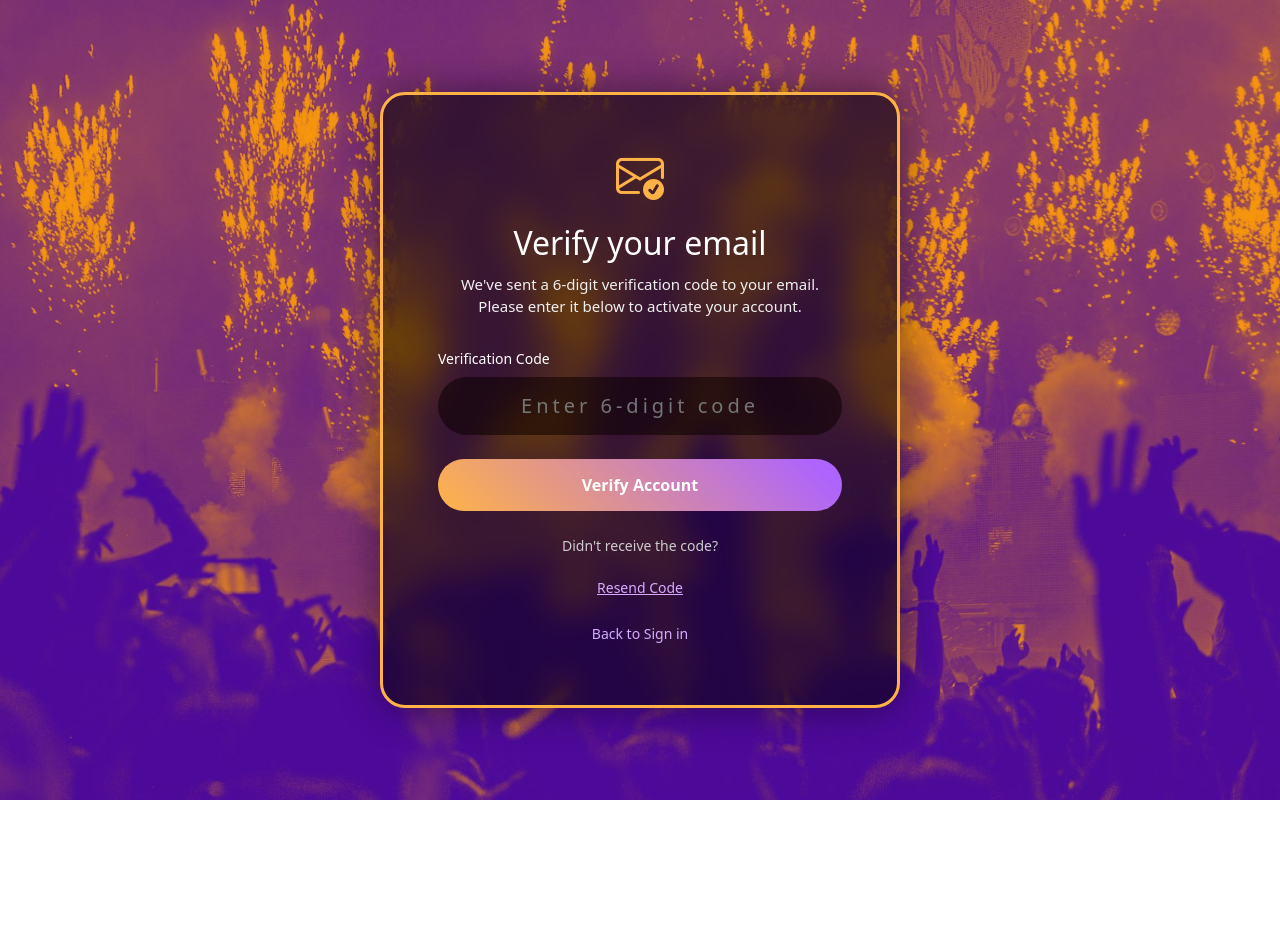
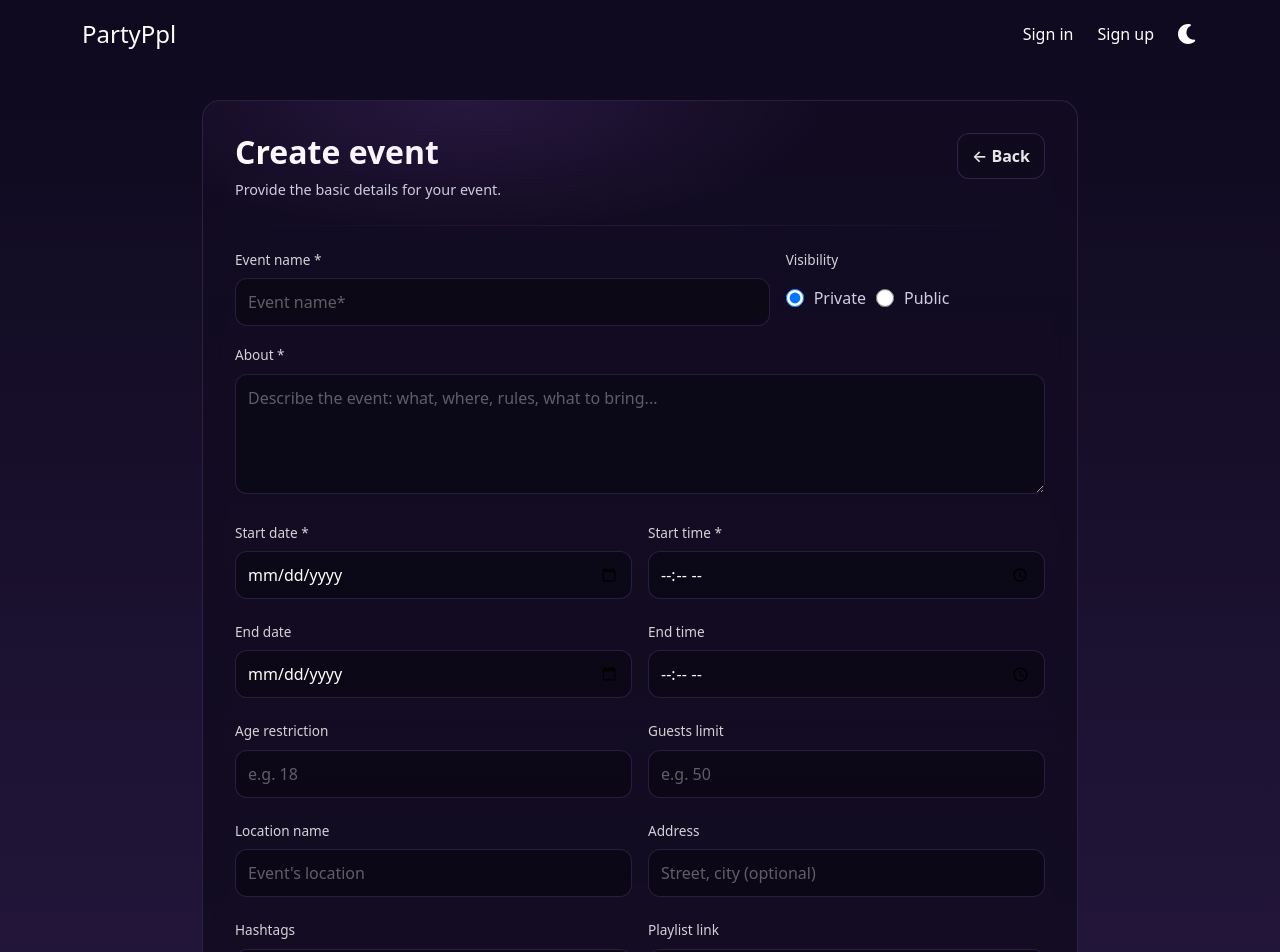
Before and after one commit to domii0102/partyPplv2.0, a Vue app in the folder client/: page /event/create in a window 1280 px wide. Before the commit this address led to /verify-email. Shown: the top 952 px of the page. Before the commit the page ends 800 px from the top, so only its background shows below. Built offline with nearby package versions, Linux system fonts and the light colour scheme.

Commit message:
Dodano walidację danych w formularzu tworzenia eventu

```diff
--- a/client/src/router/index.js
+++ b/client/src/router/index.js
@@ -31,7 +31,7 @@ const routes = [
   {
     path: '/event/create',
     component: CreateEventView,
-    meta: { requiresAuth: true, requiresVerification: true }
+    meta: { requiresAuth: false, requiresVerification: false } //ZMIENIAM TYMCZASOWO BO LOGOWANIE EJSCZE NIE DZIALA
   },
   {
     path: '/event/feed',
--- a/client/src/views/Event/CreateEventView.vue
+++ b/client/src/views/Event/CreateEventView.vue
@@ -15,104 +15,102 @@
 
                     <hr class="event-divider" />
 
-                    <form id="eventForm">
-                        <input type="hidden" name="eventStatus" value="ACTIVE"/>
+                    <form id="eventForm" @submit.prevent="handleRegister" novalidate>
+                        <input v-model="formData.status" type="hidden" name="eventStatus" value="ACTIVE"/>
                         <div class="row g-3">
                             <div class="col-md-8">
                                 <label class="event-label">Event name *</label>
-                                <input name="eventName" class="event-input" maxlength="64" required placeholder="Event name*"/>
-                                <div class="event-error">Event name is required (max 64 characters).</div>
+                                <input v-model="formData.eventName" name="eventName" class="event-input" maxlength="64" required placeholder="Event name*"/>
+                                <span v-if="errors.eventName" class="error-text">{{ errors.eventName }}</span>
                             </div>
 
                             <div class="col-md-4">
                                 <label class="event-label">Visibility</label>
                                 <div class="event-radio mt-2">
-                                    <!-- Nie pamietam jak w modelu jest zapisywana widocznosc
-                                     ale jezeli nie jest jako boolean to w przyszlosci mozna
-                                     rozszerzyc o inne tryby widocznosci np nwm jakie ale mozna
-                                     by bylo chyba ze jest boolean to nie -->
-                                    <input id="private" type="radio" name="isPublic" value="false" checked>
-                                    <label for="private">Private</label>
-                                    <input id="public" type="radio" name="isPublic" value="true">
+                                    <input v-model="formData.isPublic" id="private" type="radio" name="isPublic" value="false" checked>
+                                    <label for="private">Private</label> <!--Upewnic sie ze tak dziala boolean bo nwm-->
+                                    <input v-model="formData.isPublic" id="public" type="radio" name="isPublic" value="true">
                                     <label for="public">Public</label>
                                 </div>
                             </div>
                         </div>
                         <div class="mt-3">
                             <label class="event-label">About *</label>
-                            <textarea name="description" class="event-textarea" maxlength="512" required
+                            <textarea v-model="formData.description" name="description" class="event-textarea" maxlength="512" required
                                     placeholder="Describe the event: what, where, rules, what to bring..."></textarea>
-                            <div class="event-error">About is required (max 512 characters).</div>
+                            <span v-if="errors.description" class="error-text">{{ errors.description }}</span>
                         </div>
 
                         <div class="row g-3 mt-1">
                             <div class="col-md-6">
                                 <label class="event-label">Start date *</label>
-                                <input type="date" name="eventDate" class="event-input" required />
-                                <div class="event-error">Please choose a start date.</div>
+                                <input v-model="formData.eventDate" type="date" name="eventDate" class="event-input" required />
+                                <span v-if="errors.eventDate" class="error-text">{{ errors.eventDate }}</span>
                             </div>
 
                             <div class="col-md-6">
                                 <label class="event-label">Start time *</label>
-                                <input type="time" name="eventTime" class="event-input" required />
-                                <div class="event-error">Please choose a start time.</div>
+                                <input v-model="formData.eventTime" type="time" name="eventTime" class="event-input" required />
+                                <span v-if="errors.eventTime" class="error-text">{{ errors.eventTime }}</span>
                             </div>
                         </div>
 
                         <div class="row g-3 mt-1">
                             <div class="col-md-6">
                                 <label class="event-label">End date</label>
-                                <input type="date" name="endDate" class="event-input" />
+                                <input v-model="formData.endDate" type="date" name="endDate" class="event-input" />
+                                <span v-if="errors.endDate" class="error-text">{{ errors.endDate }}</span>
                             </div>
 
                             <div class="col-md-6">
                                 <label class="event-label">End time</label>
-                                <input type="time" name="endTime" class="event-input" />
+                                <input v-model="formData.endTime" type="time" name="endTime" class="event-input" />
+                                <span v-if="errors.endTime" class="error-text">{{ errors.endTime }}</span>
                             </div>
                         </div>
 
                         <div class="row g-3 mt-1">
                             <div class="col-md-6">
                                 <label class="event-label">Age restriction</label>
-                                <input type="number" name="ageRestriction" class="event-input" min="0" placeholder="e.g. 18" />
+                                <input v-model="formData.ageRestriction" type="number" name="ageRestriction" class="event-input" min="0" placeholder="e.g. 18" />
                             </div>
                             <div class="col-md-6">
                                 <label class="event-label">Guests limit</label>
-                                <input type="number" name="guestLimit" class="event-input" min="1" placeholder="e.g. 50" />
+                                <input v-model="formData.guestsLimit" type="number" name="guestLimit" class="event-input" min="1" placeholder="e.g. 50" />
                             </div>
                         </div>
 
                         <div class="row g-3 mt-1">
                             <div class="col-md-6">
                                 <label class="event-label">Location name</label>
-                                <input name="locationName" class="event-input" maxlength="80" placeholder="Event's location" />
+                                <input v-model="formData.locationName" name="locationName" class="event-input" maxlength="80" placeholder="Event's location" />
                             </div>
 
                             <div class="col-md-6">
                                 <label class="event-label">Address</label>
-                                <input name="locationAddress" class="event-input" maxlength="128" placeholder="Street, city (optional)" />
+                                <input v-model="formData.eventAddress" name="locationAddress" class="event-input" maxlength="128" placeholder="Street, city (optional)" />
                             </div>
                         </div>
 
                         <div class="row g-3 mt-1">
                             <div class="col-md-6">
-                                <label class="event-label">Hashtags</label>
-                                <input name="hashtags" class="event-input" maxlength="200" placeholder="e.g. birthday, party, friends" />
+                                <label class="event-label">Hashtags</label> <!--Todo: dodac parsowanie hashtagow-->
+                                <input v-model="formData.hashtags" name="hashtags" class="event-input" maxlength="200" placeholder="e.g. #birthday #party #friends" />
                             </div>
 
                             <div class="col-md-6">
                                 <!--Jak ogarniemy spotify to ewentualnie sie zmieni to bo
                                 nwm jeszcze jak ma dzialac integracja ze spotify-->
                                 <label class="event-label">Playlist link</label>
-                                <input name="playlistUrl" class="event-input" maxlength="256" placeholder="Spotify link (optional)" />
+                                <input name="playlistUrl" class="event-input" maxlength="256" placeholder="(TBA)" disabled />
                             </div>
                         </div>
 
                         <div class="mt-3">
                             <label class="event-label">Cover image *</label>
                             <button type="button" @click="uploadPhoto" class="btn-event btn-event-ghost">Upload Image</button>
-                            <input type="file" ref="fileInput" @change="handleFileChange" style="display: none;" required />
-                            <div class="event-error">Please upload a cover image.</div>
+                            <input type="file" ref="fileInput" @change="handleFileChange" style="display: none;" />
+                            <span v-if="errors.image" class="error-text">{{ errors.image }}</span>
                         </div>
 
                         <div class="event-preview-wrap mt-4">
@@ -145,8 +143,91 @@
 </template>
 
 <script setup>
-import { ref } from 'vue';
+import { reactive, ref } from 'vue';
+import { useRouter } from 'vue-router';
 import defaultImage from '../../assets/user-form-bg.jpg';
+
+  // walidacja formularza
+
+  const router = useRouter();
+  const loading = ref(false);
+  const successMessage = ref('')
+
+  const formData = reactive({
+    status: '',
+    eventName: '',
+    description: '',
+    isPublic: false,
+    eventDate: '',
+    eventTime: '',
+    endDate: '', //do dodania do bazki
+    endTime: '', //do dodania do bazki
+    ageRestriction: '',
+    guestsLimit: '', //do dodania do bazki
+    locationName: '', //do dodania do bazki
+    eventAddress: '', //do dodania do bazki
+    hashtags: [''],
+    image: ''
+  });
+
+  const errors = reactive({
+    eventName: '',
+    description: '',
+    eventDate: '',
+    eventTime: '',
+    endDate: '', //do dodania do bazki
+    endTime: '', //do dodania do bazki
+    ageRestriction: '',
+    guestsLimit: '', //do dodania do bazki
+    locationName: '', //do dodania do bazki
+    eventAddress: '', //do dodania do bazki
+    hashtags: '',
+    image: ''
+  });
+
+  const validateForm = () => {
+    let isValid = true;
+    Object.keys(errors).forEach(key => errors[key] = '');
+    const today = new Date();
+    if (!formData.eventName){
+      errors.eventName = "Event name is required"
+    }
+
+    if (!formData.description){
+      errors.description = "Description is required"
+    }
+
+    if (!formData.eventDate) {
+      errors.eventDate = "Event date is required";
+      isValid = false;
+    } else {
+      const eventDate = new Date(formData.eventDate);
+      eventDate.setHours(0,0,0,0);
+
+      if (eventDate <= today) {
+        errors.eventDate = "Event date must be in the future";
+        isValid = false;
+      } else if (formData.endDate && formData.endDate < formData.eventDate){
+      errors.endDate = "End date needs to be after start date"
+      } else if(formData.endTime && formData.endDate == formData.eventDate){
+        if(formData.endTime < formData.eventTime){
+          errors.endTime = "End time needs to be after start time"
+        }
+      }
+      }
+
+    if (!formData.eventTime){
+      errors.eventTime = "Event time is required"
+    }
+
+    return isValid;
+  };
+
+  const handleRegister = async () => {
+    if (!validateForm()) return;
+  };
+
+  // logika wklejania zdjecia i podgladu
 
     const fileInput = ref(null);
     const photo = ref(null);
@@ -155,12 +236,34 @@ import defaultImage from '../../assets/user-form-bg.jpg';
 
     function uploadPhoto() {
         fileInput.value?.click();
-        console.log(import.meta.env)
     }
 
     function handleFileChange(event){
         const file = event.target.files[0];
         if (!file) return;
+
+        // Walidacja typu pliku
+        if (!file.type.startsWith('image/')) {
+            errors.image = 'Please upload a valid image file';
+            photo.value = null;
+            if (photoPreview.value) {
+                URL.revokeObjectURL(photoPreview.value);
+                photoPreview.value = null;
+            }
+            return;
+        }
+
+        // Walidacja rozmiaru (max 5MB)
+        const maxSizeMB = 5;
+        if (file.size / 1024 / 1024 > maxSizeMB) {
+            errors.image = `Image must be smaller than ${maxSizeMB}MB`;
+            photo.value = null;
+            if (photoPreview.value) {
+                URL.revokeObjectURL(photoPreview.value);
+                photoPreview.value = null;
+            }
+            return;
+        }
 
         if (photoPreview.value) {
         URL.revokeObjectURL(photoPreview.value);
@@ -169,6 +272,7 @@ import defaultImage from '../../assets/user-form-bg.jpg';
         photoPreview.value = URL.createObjectURL(file);
         photoError.value = '';
     }
+
 </script>
 
 <style scoped>
```
Also changed, not shown: client/src/style.css (+9 -0 lines), client/src/views/Account/RegisterView.vue (+0 -9 lines), 2 other files (tests, documents, lock files or other folders).
